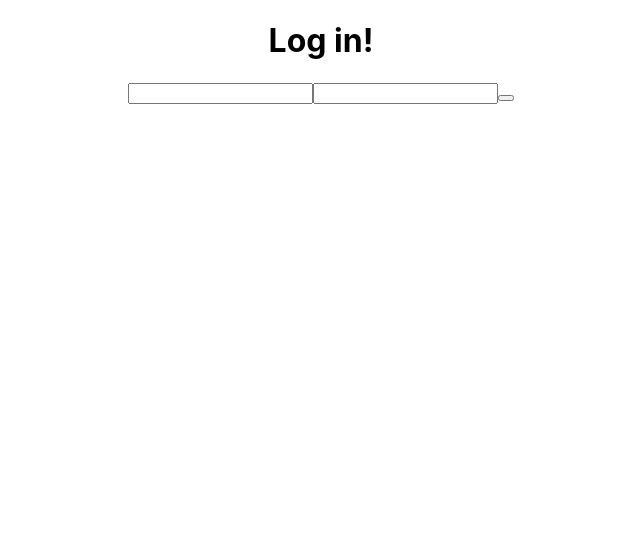
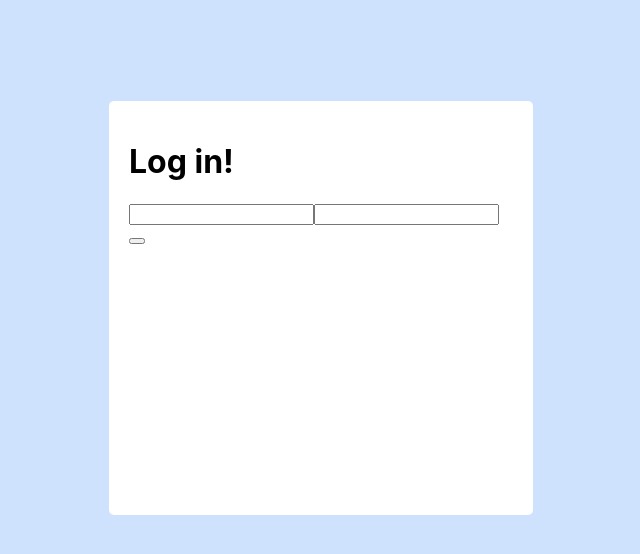
Before and after one commit to nikolay-t16/log-in, a React (Create React App) app: page / in a window 1280 px wide. Shown: the top 554 px of the page, without its empty margins (319-959 px from the left). Built offline with nearby package versions, Linux system fonts and the light colour scheme; the HTML template or start-up script is replaced by a standard one.

Commit message:
core styling

```diff
--- a/src/App.css
+++ /dev/null
@@ -1,38 +0,0 @@
-.App {
-  text-align: center;
-}
-
-.App-logo {
-  height: 40vmin;
-  pointer-events: none;
-}
-
-@media (prefers-reduced-motion: no-preference) {
-  .App-logo {
-    animation: App-logo-spin infinite 20s linear;
-  }
-}
-
-.App-header {
-  background-color: #282c34;
-  min-height: 100vh;
-  display: flex;
-  flex-direction: column;
-  align-items: center;
-  justify-content: center;
-  font-size: calc(10px + 2vmin);
-  color: white;
-}
-
-.App-link {
-  color: #61dafb;
-}
-
-@keyframes App-logo-spin {
-  from {
-    transform: rotate(0deg);
-  }
-  to {
-    transform: rotate(360deg);
-  }
-}
--- a/src/App.tsx
+++ b/src/App.tsx
@@ -1,13 +1,6 @@
-import React from 'react';
-import './App.css';
+import React from "react";
 import LogInPage from "./components/pages/LogInPage/LogInPage";
 
-function App() {
-  return (
-    <div className="App">
-      <LogInPage/>
-    </div>
-  );
-}
+const App = () => <LogInPage />;
 
 export default App;
--- a/src/components/layouts/LogInForm/LogInForm.tsx
+++ b/src/components/layouts/LogInForm/LogInForm.tsx
@@ -1,17 +1,21 @@
 import FormInput from "../../blocks/FormInput/FormInput";
 import Button from "../../blocks/Button/Button";
-
-const LogInForm = () => {
-    return (
-        <div>
-            <h1>Log in!</h1>
-            <form>
-                <FormInput/>
-                <FormInput/>
-                <Button/>
-            </form>
-        </div>
-    )
+import { ValidationResult } from "../../../helpers/logIn";
+interface LogInFormParams {
+  onSubmit: (email: string, password: string) => Promise<void>;
+  errors: ValidationResult;
 }
+const LogInForm = ({ onSubmit, errors }: LogInFormParams) => {
+  return (
+    <div>
+      <h1>Log in!</h1>
+      <form>
+        <FormInput />
+        <FormInput />
+        <Button />
+      </form>
+    </div>
+  );
+};
 
 export default LogInForm;
--- /dev/null
+++ b/src/components/pages/LogInPage/LogIn.module.scss
@@ -0,0 +1,22 @@
+.root {
+  padding-top: 1px;
+  min-height: 100vh;
+  box-sizing: border-box;
+  background-color: rgb(207, 226, 253);
+  display: flex;
+  justify-content: center;
+}
+
+.content {
+  margin-top: 100px;
+  width: 384px;
+  height: 374px;
+  background-color: white;
+  border-radius: 5px;
+  padding: 20px;
+  @media (max-width: 420px) {
+    margin-top: 0;
+    width: 100%;
+    height: 100%;
+  }
+}
--- a/src/components/pages/LogInPage/LogInPage.tsx
+++ b/src/components/pages/LogInPage/LogInPage.tsx
@@ -1,12 +1,13 @@
 import LogIn from "../../managers/LogIn/LogIn";
+import styles from "./LogIn.module.scss";
 
 const LogInPage = () => {
-    return (
-        <div>
-            <main>
-                <LogIn/>
-            </main>
-        </div>
-    )
-}
+  return (
+    <div className={styles.root}>
+      <main className={styles.content}>
+        <LogIn />
+      </main>
+    </div>
+  );
+};
 export default LogInPage;
```
